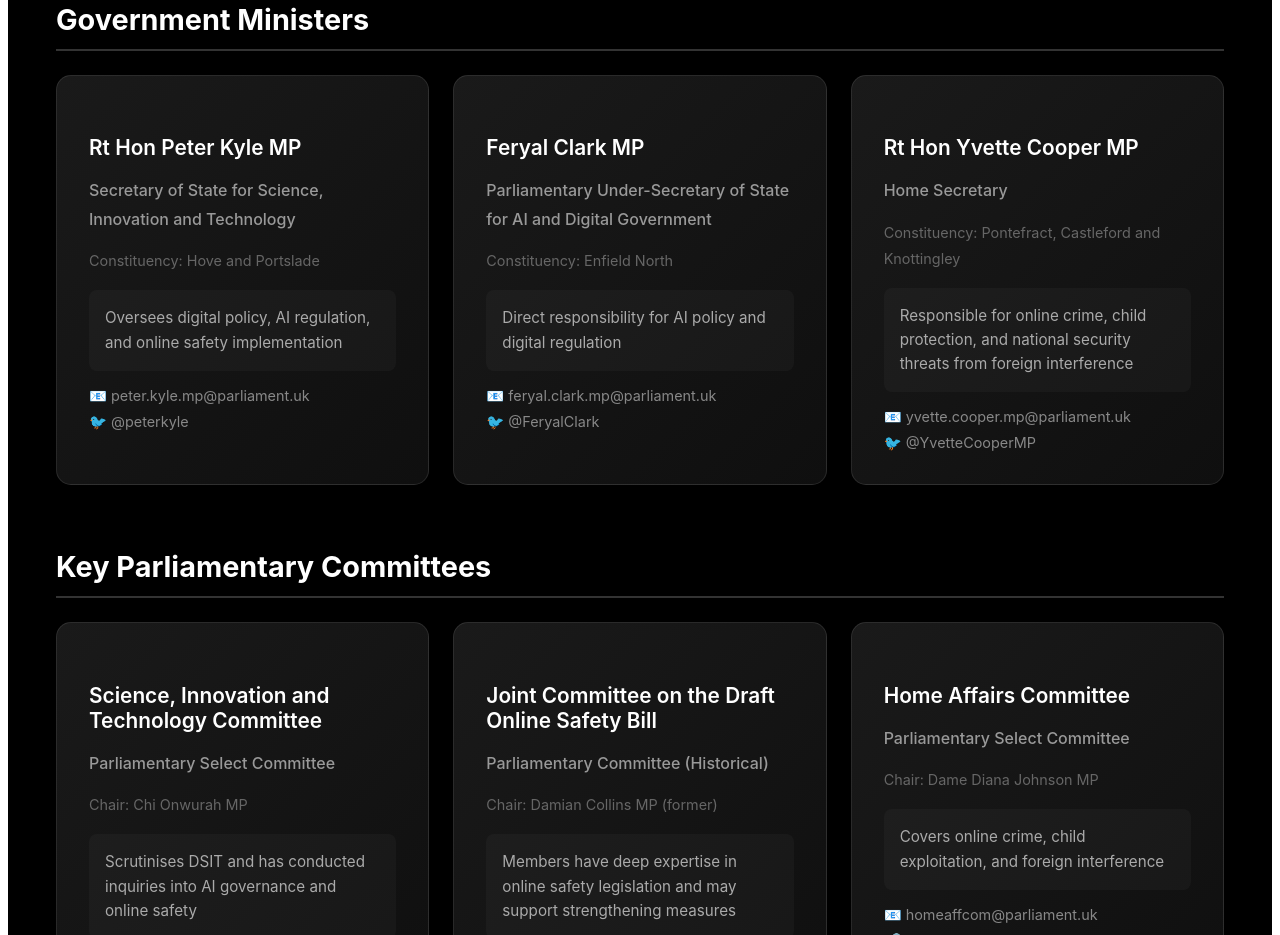
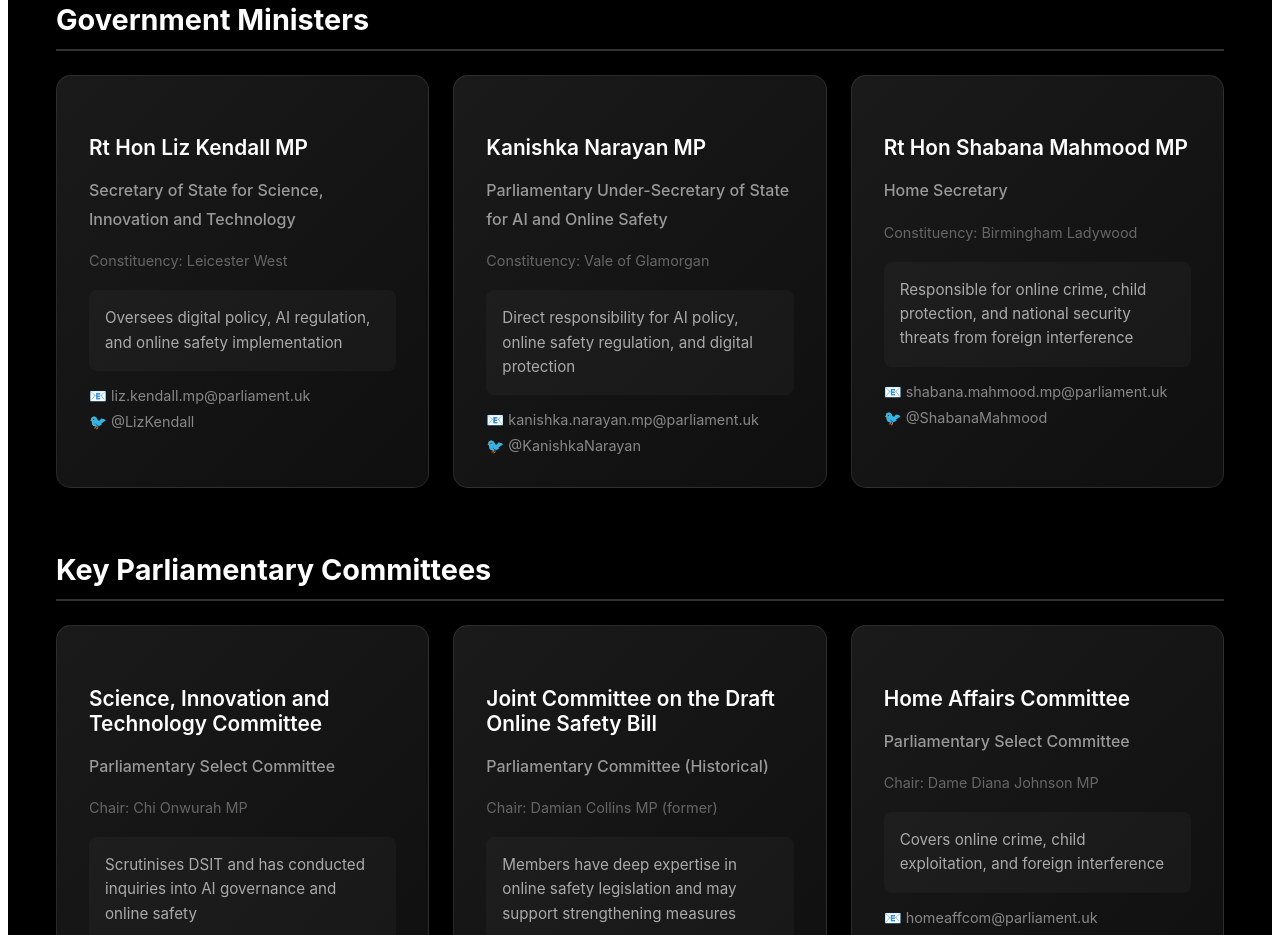
Before and after one commit to DavidAlexKelly/48-hours-to-midnight, a React (Create React App) app: page /contact in a window 1280 px wide. Shown: the part 3620-4555 px from the top of the page. Built offline with nearby package versions, Linux system fonts and the light colour scheme.

Commit message:
founders

```diff
--- a/src/content/siteContent.ts
+++ b/src/content/siteContent.ts
@@ -420,28 +420,28 @@ Yours sincerely,
           category: "Government Ministers",
           contacts: [
             {
-              name: "Rt Hon Peter Kyle MP",
+              name: "Rt Hon Liz Kendall MP",
               role: "Secretary of State for Science, Innovation and Technology",
               relevance: "Oversees digital policy, AI regulation, and online safety implementation",
-              email: "peter.kyle.mp@parliament.uk",
-              constituency: "Hove and Portslade",
-              twitter: "@peterkyle"
+              email: "liz.kendall.mp@parliament.uk",
+              constituency: "Leicester West",
+              twitter: "@LizKendall"
             },
             {
-              name: "Feryal Clark MP",
-              role: "Parliamentary Under-Secretary of State for AI and Digital Government",
-              relevance: "Direct responsibility for AI policy and digital regulation",
-              email: "feryal.clark.mp@parliament.uk",
-              constituency: "Enfield North",
-              twitter: "@FeryalClark"
+              name: "Kanishka Narayan MP",
+              role: "Parliamentary Under-Secretary of State for AI and Online Safety",
+              relevance: "Direct responsibility for AI policy, online safety regulation, and digital protection",
+              email: "kanishka.narayan.mp@parliament.uk",
+              constituency: "Vale of Glamorgan",
+              twitter: "@KanishkaNarayan"
             },
             {
-              name: "Rt Hon Yvette Cooper MP",
+              name: "Rt Hon Shabana Mahmood MP",
               role: "Home Secretary",
               relevance: "Responsible for online crime, child protection, and national security threats from foreign interference",
-              email: "yvette.cooper.mp@parliament.uk",
-              constituency: "Pontefract, Castleford and Knottingley",
-              twitter: "@YvetteCooperMP"
+              email: "shabana.mahmood.mp@parliament.uk",
+              constituency: "Birmingham Ladywood",
+              twitter: "@ShabanaMahmood"
             }
           ]
         },
```
